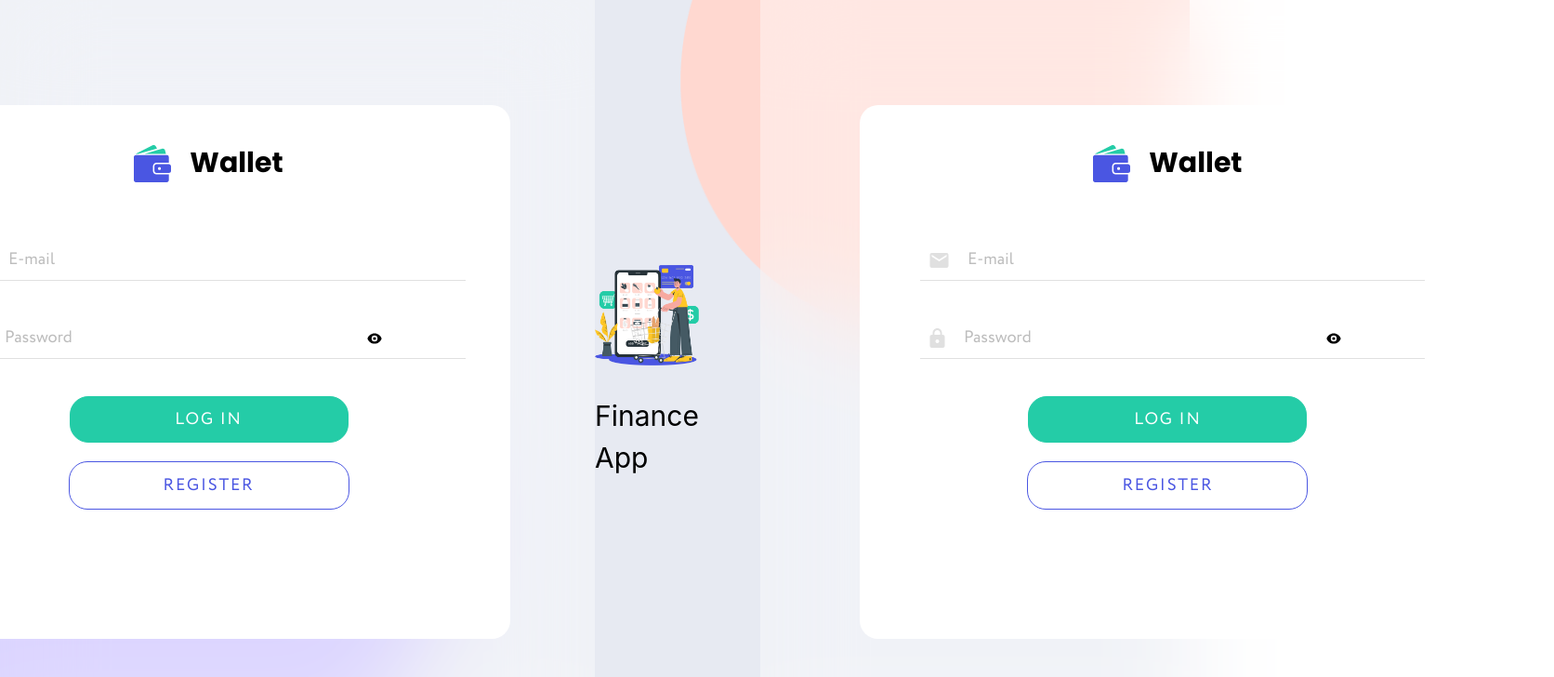
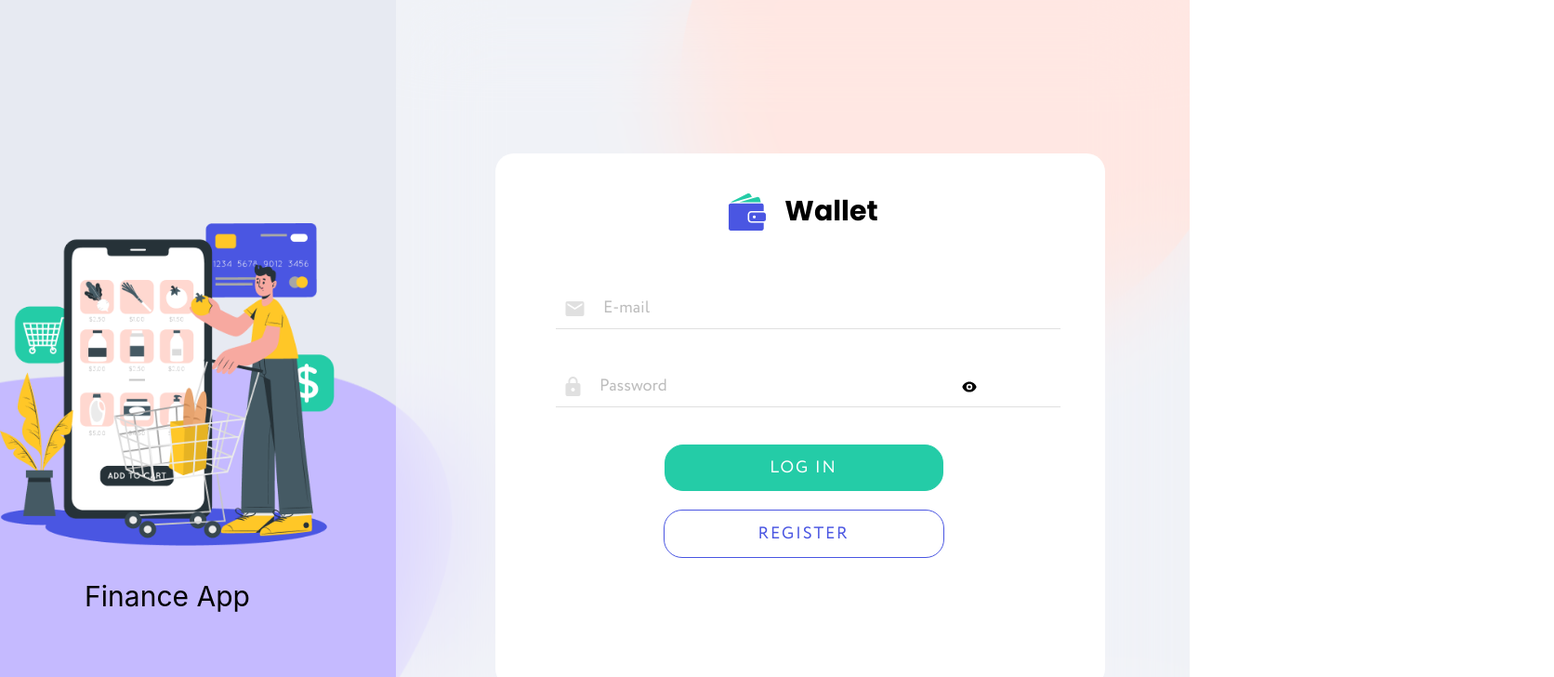
Before and after one commit to Yura-Voloshyn/wallet-front-end, a React (Create React App) app: page /login in a window 1280 px wide. Shown: the top 728 px of the page at 93% size, 1672 px wide, since content can reach past the window. Built offline with nearby package versions, Linux system fonts and the light colour scheme; the HTML template or start-up script is replaced by a standard one; a web font is replaced by a local one.

Commit message:
add UserRoutes

```diff
--- /dev/null
+++ b/src/UserRoutes.jsx
@@ -0,0 +1,28 @@
+import { lazy, Suspense } from 'react';
+import { Routes, Route } from 'react-router-dom';
+import { PrivateRoute } from 'components/PrivateRoute';
+import { PublicRoute } from 'components/PublicRoute';
+
+const HomePage = lazy(() => import('./pages/Home/Home'));
+const LoginPage = lazy(() => import('./pages/LoginPage/LoginPage'));
+const StatisticsPage = lazy(() =>
+  import('./pages/StatisticsPage/StatisticsPage')
+);
+
+export const UserRoutes = () => {
+  return (
+    <Suspense fallback={<p>Loading page...</p>}>
+      <Routes>
+        <Route element={<PrivateRoute />}>
+          <Route path="/home" element={<HomePage />} />
+          <Route path="/diagram" element={<StatisticsPage />} />
+        </Route>
+
+        <Route element={<PublicRoute />}>
+          <Route path="/login" element={<LoginPage />} />
+          {/* <Route path="/register" element={<RegisterPage />} /> */}
+        </Route>
+      </Routes>
+    </Suspense>
+  );
+};
--- a/src/components/Navigation/Navigation.jsx
+++ b/src/components/Navigation/Navigation.jsx
@@ -9,7 +9,7 @@ import { ReactComponent as MoneyIcon } from 'images/icons/money_icon.svg';
 export const Navigation = () => {
   return (
     <MainNav>
-      <Link to="/">
+      <Link to="/home">
         <HomeIcon />
         <span>Home</span>
       </Link>
--- /dev/null
+++ b/src/components/PrivateRoute.js
@@ -0,0 +1,12 @@
+import { Navigate, Outlet } from 'react-router-dom';
+import { useSelector } from 'react-redux';
+
+export const PrivateRoute = () => {
+  const isLogin = useSelector(state => state.auth.isLoggedIn);
+
+  if (!isLogin) {
+    return <Navigate to="/login" />;
+  }
+
+  return <Outlet />;
+};
--- /dev/null
+++ b/src/components/PublicRoute.js
@@ -0,0 +1,12 @@
+import { Navigate, Outlet } from 'react-router-dom';
+import { useSelector } from 'react-redux';
+
+export const PublicRoute = () => {
+  const isLogin = useSelector(state => state.auth.isLoggedIn);
+
+  if (isLogin) {
+    return <Navigate to="/home" />;
+  }
+
+  return <Outlet />;
+};
--- a/src/components/app/App.jsx
+++ b/src/components/app/App.jsx
@@ -1,32 +1,49 @@
 import { Navigate, Route, Routes } from 'react-router-dom';
 import { Suspense } from 'react';
+import { useSelector } from 'react-redux';
 
 import { AppWrapper } from './App.styled';
 // import { StatisticsPage } from 'pages/StatisticsPage/StatisticsPage';
 
 // import Currency from 'components/Currency/Currency';
+import TotalBalance from 'components/totalBalance/total-balance';
 // import Home from 'pages/Home/Home';
-import LoginPage from 'pages/LoginPage';
-
+// import LoginPage from 'pages/LoginPage';
+import { UserRoutes } from 'UserRoutes';
+import { Header } from 'components/Header/Header';
+import { Navigation } from 'components/Navigation/Navigation';
 
 const App = () => {
+  const isLogin = useSelector(state => state.auth.isLoggedIn);
+
   return (
-    <AppWrapper>
+    <>
+      <AppWrapper>
+        {isLogin && (
+          <>
+            <Header />
+            <Navigation />
+            <TotalBalance />
+            {/* <Currency /> */}
+          </>
+        )}
 
-      <LoginPage />
-      {/* <Currency /> */}
+        <UserRoutes />
+        {/* <LoginPage /> */}
+        {/* <Currency /> */}
 
-      {/* <Home /> */}
-      {/* <StatisticsPage /> */}
+        {/* <Home /> */}
+        {/* <StatisticsPage /> */}
 
-      <Suspense fallback={null}>
+        {/* <Suspense fallback={null}>
         <Routes>
           <Route path="/" element={<Navigate to="/login" />} />
           <Route path="/login" element={<LoginPage />} />
           <Route path="/register" element={<LoginPage />} />
         </Routes>
-      </Suspense>
-    </AppWrapper>
+      </Suspense> */}
+      </AppWrapper>
+    </>
   );
 };
 export default App;
--- a/src/components/app/App.styled.jsx
+++ b/src/components/app/App.styled.jsx
@@ -4,16 +4,12 @@ import backgroundTop from '../../images/background/Ellipse2.png';
 import { stylistics } from '../../styles/styles';
 
 export const AppWrapper = styled.div`
-
-  display: flex;
-  justify-content: center;
-  align-items: center;
   color: '#010101';
 
   background-color: ${stylistics.colors.loginPageBg};
 
   @media (min-width: 321px) {
-      height: 100vh;
+    height: 100vh;
   }
 
   @media (min-width: 768px) {
```
